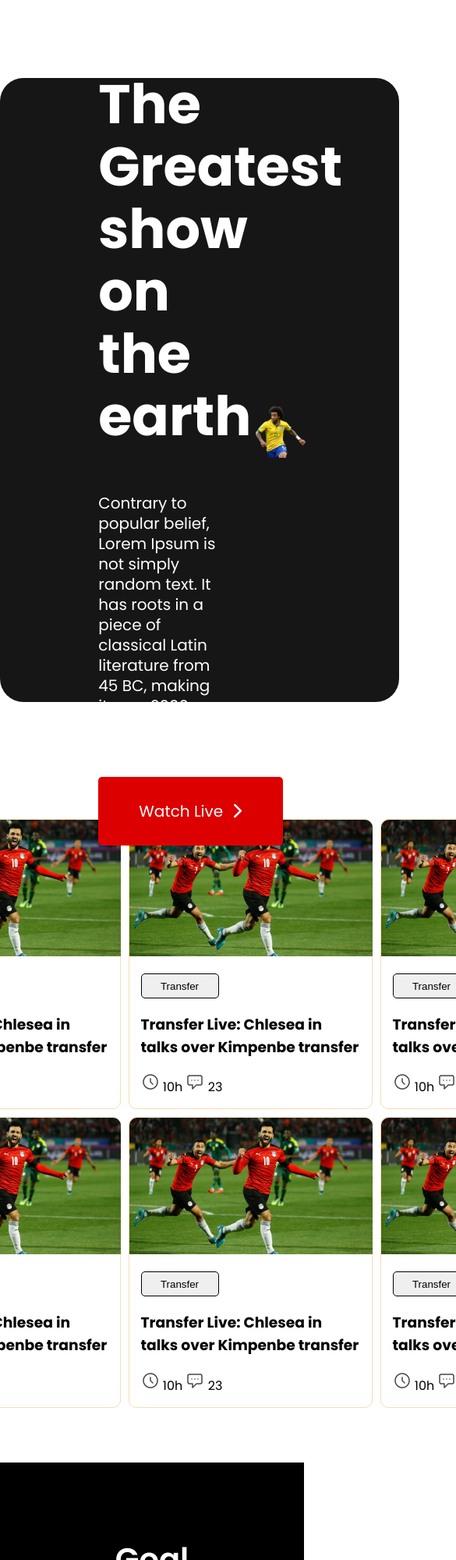
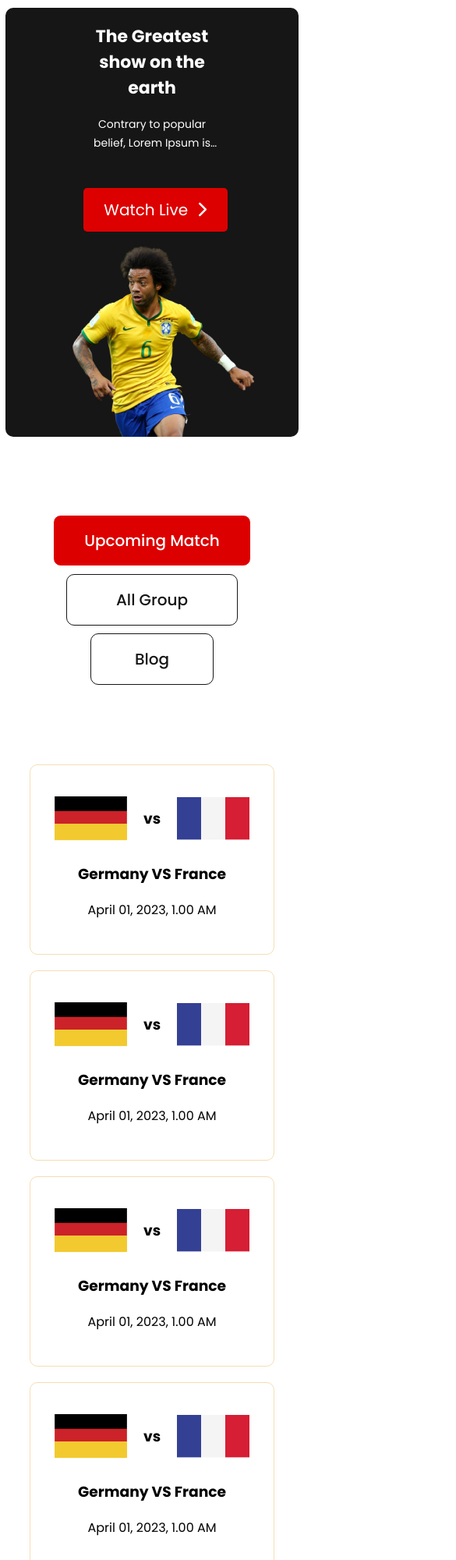
Before and after one commit to 0sraboni/fifa-world-cup, a plain HTML site: page index2.html in a window 390 px wide. Shown: the top 2000 px of the page at 78% size, 585 px wide, since content can reach past the window. Drawn offline with Linux system fonts and the light colour scheme.

Commit message:
smaill device responsive fixed

```diff
--- a/css/style.css
+++ b/css/style.css
@@ -68,17 +68,18 @@ body {
     width: 50%;
     float: right;
     margin: 20px;
-    /* padding: 2%; */
+    padding: 2%;
 }
 
 .half-width-header img {
     width: 100%;
-    margin-bottom: -5.1rem;
+    margin-bottom: -6.5rem;
 }
 
 
 /* Blog Section */
-.blogs-section {
+.blogs-section,
+.matches-section {
     display: flex;
     justify-content: center;
     align-items: center;
@@ -121,7 +122,8 @@ body {
     color: white;
 }
 
-.blog-section {
+.blog-section,
+.match-section {
     display: grid;
     grid-template-columns: repeat(3, 1fr);
     margin: 0 auto;
@@ -136,16 +138,23 @@ body {
     border-radius: 10px;
 }
 
+.match-section .match {
+    border: 1px solid wheat;
+    width: 312px;
+    height: 242px;
+    border-radius: 10px;
+}
+
 .blog .blog-info {
     padding: 15px;
 }
 
-.blog .blog-info-likes{
+.blog .blog-info-likes {
     display: flex;
     gap: 20px;
 }
 
-.blog .blog-info-like{
+.blog .blog-info-like {
     display: flex;
     align-items: center;
     gap: 10px;
@@ -158,6 +167,22 @@ body {
     width: 100px;
     height: 32px;
     border-radius: 5px;
+}
+
+/* Mathes Section */
+.match .match-flag {
+    width: 252px;
+    height: 136.18px;
+    display: flex;
+    justify-content: center;
+    align-items: center;
+    margin: 0 auto;
+    gap: 20px;
+}
+
+.match .match-info {
+    margin-top: -30px;
+    text-align: center;
 }
 
 /* Footer part */
@@ -202,7 +227,7 @@ footer h1 {
     text-decoration: underline;
 }
 
-.footer-social{
+.footer-social {
     display: flex;
     justify-content: center;
     align-items: center;
@@ -210,13 +235,167 @@ footer h1 {
     margin-top: 40px;
 }
 
-.footer-social a{
+.footer-social a {
     color: white;
     font-size: 2rem;
 }
-.footer-social a:nth-child(1):hover{
+
+.footer-social a:nth-child(1):hover {
     color: rgb(34, 34, 241);
 }
-.footer-social a:nth-child(3):hover{
+
+.footer-social a:nth-child(3):hover {
     color: rgb(0, 106, 245);
 }
+
+
+@media only screen and (max-width: 490px) {
+    .flexible-container {
+        display: block;
+        width: 45%;
+        height: 350px;
+        margin: 10px auto;
+        background: #161616;
+        border-radius: 10px;
+    }
+
+    .half-width {
+        width: 100%;
+        float: none;
+        margin: 0 auto;
+        padding: 0;
+    }
+
+    .half-width-header {
+        width: 233px;
+        height: 245px;
+        margin: 0 auto;
+    }
+
+    .half-width-header img {
+        width: 100%;
+        margin-left: 20%;
+        margin-top: 6.35rem;
+    }
+
+    .banner-text {
+        margin-top: -5rem;
+        font-size: 22px;
+        line-height: 33px;
+        text-align: center;
+    }
+
+    .banner-para {
+        font-family: 'Poppins';
+        font-style: normal;
+        font-weight: 400;
+        font-size: 14px;
+        line-height: 24px;
+        text-align: center;
+        display: -webkit-box;
+        -webkit-line-clamp: 2;
+        -webkit-box-orient: vertical;
+        overflow: hidden;
+    }
+
+    .link-button {
+        display: flex;
+        justify-content: center;
+        align-items: center;
+        padding: 8px 12px;
+        gap: 10px;
+        position: absolute;
+        margin-top: 2rem;
+        width: 161px;
+        height: 40px;
+        background: #DD0000;
+        border-radius: 5px;
+        font-weight: 400;
+        font-size: 20px;
+        color: #FFFFFF;
+    }
+
+    .blogs-section,
+    .matches-section {
+        display: block;
+        justify-content: center;
+        align-items: center;
+        margin: 0 auto;
+    }
+
+    .blogs-onclick {
+        display: block;
+        flex-direction: row;
+        justify-content: center;
+        align-items: center;
+        gap: 20px;
+        width: 312px;
+        height: 170px;
+        border-radius: 10px;
+        background-color: white;
+        margin: 100px auto;
+    }
+
+    .blogs-onclick a {
+        border: 1px solid;
+        margin-bottom: 10px;
+    }
+
+    .blogs-onclick a:nth-child(2) {
+        width: 70%;
+    }
+
+    .blogs-onclick a:nth-child(3) {
+        width: 50%;
+    }
+
+    .blog-section,
+    .match-section {
+        display: grid;
+        grid-template-columns: repeat(1, 1fr);
+        margin: 0 auto;
+        gap: 20px;
+        padding-top: 50px;
+        padding-bottom: 50px;
+        justify-items: center;
+    }
+
+    .footer-social {
+        display: block;
+        flex-direction: column;
+        justify-content: center;
+        align-items: center;
+        gap: 30px;
+        margin-top: 40px;
+    }
+
+    .footer-link {
+        font-size: 16px;
+    }
+}
+
+@media only screen and (min-width: 600px) {
+    .blog-section,
+    .match-section {
+        display: grid;
+        grid-template-columns: repeat(2, 1fr);
+        margin: 0 auto;
+        gap: 20px;
+        padding-top: 50px;
+        padding-bottom: 50px;
+        justify-items: center;
+    }
+}
+
+@media only screen and (min-width: 992px) {
+    .blog-section,
+    .match-section {
+        display: grid;
+        grid-template-columns: repeat(3, 1fr);
+        margin: 0 auto;
+        gap: 20px;
+        padding-top: 50px;
+        padding-bottom: 50px;
+        justify-items: center;
+    }
+}
--- a/index2.html
+++ b/index2.html
@@ -34,130 +34,82 @@
         </section>
 
 
-        <section class="blogs-section">
+        <section class="matches-section">
             <div class="blogs-onclick">
-                <a href="">Upcoming Match</a>
+                <a id="blog" href="./index2.html">Upcoming Match</a>
                 <a href="">All Group</a>
-                <a href="">Blog</a>
+                <a href="./index.html">Blog</a>
             </div>
-            <div class="blog-section">
-                <div class="blog">
-                    <img src="./assets/Blog Image.png" alt="">
-                    <div class="blog-info">
-                        <button class="blog-btn">Transfer</button>
-                    <h3>
-                        Transfer Live: Chlesea in talks over Kimpenbe transfer
-                    </h3>
-                    <div>
-                        <span>
-                            <img src="./assets/Time Icon.png" alt="">
-                            10h
-                        </span>
-                        <span>
-                            <img src="./assets/Chat Icon.png" alt="">
-                            23
-                        </span>
+            <div class="match-section">
+                <div class="match">
+                    <div class="match-flag">
+                        <img src="./assets/germany Flag.png" alt="">
+                        <h3>vs</h3>
+                        <img src="./assets/Flag.png" alt="">
                     </div>
-                </div>
-                </div>
-
-                <div class="blog">
-                    <img src="./assets/Blog Image.png" alt="">
-                    <div class="blog-info">
-                        <button class="blog-btn">Transfer</button>
-                    <h3>
-                        Transfer Live: Chlesea in talks over Kimpenbe transfer
-                    </h3>
-                    <div>
-                        <span>
-                            <img src="./assets/Time Icon.png" alt="">
-                            10h
-                        </span>
-                        <span>
-                            <img src="./assets/Chat Icon.png" alt="">
-                            23
-                        </span>
-                    </div>
+                    <div class="match-info">
+                        <h3>Germany VS France </h3>
+                        <p>April 01, 2023, 1.00 AM</p>
                     </div>
                 </div>
 
-                <div class="blog">
-                    <img src="./assets/Blog Image.png" alt="">
-                    <div class="blog-info">
-                        <button class="blog-btn">Transfer</button>
-                    <h3>
-                        Transfer Live: Chlesea in talks over Kimpenbe transfer
-                    </h3>
-                    <div>
-                        <span>
-                            <img src="./assets/Time Icon.png" alt="">
-                            10h
-                        </span>
-                        <span>
-                            <img src="./assets/Chat Icon.png" alt="">
-                            23
-                        </span>
+                <div class="match">
+                    <div class="match-flag">
+                        <img src="./assets/germany Flag.png" alt="">
+                        <h3>vs</h3>
+                        <img src="./assets/Flag.png" alt="">
                     </div>
+                    <div class="match-info">
+                        <h3>Germany VS France </h3>
+                        <p>April 01, 2023, 1.00 AM</p>
                     </div>
                 </div>
 
-                <div class="blog">
-                    <img src="./assets/Blog Image.png" alt="">
-                    <div class="blog-info">
-                        <button class="blog-btn">Transfer</button>
-                    <h3>
-                        Transfer Live: Chlesea in talks over Kimpenbe transfer
-                    </h3>
-                    <div>
-                        <span>
-                            <img src="./assets/Time Icon.png" alt="">
-                            10h
-                        </span>
-                        <span>
-                            <img src="./assets/Chat Icon.png" alt="">
-                            23
-                        </span>
+                <div class="match">
+                    <div class="match-flag">
+                        <img src="./assets/germany Flag.png" alt="">
+                        <h3>vs</h3>
+                        <img src="./assets/Flag.png" alt="">
                     </div>
+                    <div class="match-info">
+                        <h3>Germany VS France </h3>
+                        <p>April 01, 2023, 1.00 AM</p>
                     </div>
                 </div>
 
-                <div class="blog">
-                    <img src="./assets/Blog Image.png" alt="">
-                    <div class="blog-info">
-                        <button class="blog-btn">Transfer</button>
-                    <h3>
-                        Transfer Live: Chlesea in talks over Kimpenbe transfer
-                    </h3>
-                    <div>
-                        <span>
-                            <img src="./assets/Time Icon.png" alt="">
-                            10h
-                        </span>
-                        <span>
-                            <img src="./assets/Chat Icon.png" alt="">
-                            23
-                        </span>
+                <div class="match">
+                    <div class="match-flag">
+                        <img src="./assets/germany Flag.png" alt="">
+                        <h3>vs</h3>
+                        <img src="./assets/Flag.png" alt="">
                     </div>
+                    <div class="match-info">
+                        <h3>Germany VS France </h3>
+                        <p>April 01, 2023, 1.00 AM</p>
                     </div>
                 </div>
 
-                <div class="blog">
-                    <img src="./assets/Blog Image.png" alt="">
-                    <div class="blog-info">
-                        <button class="blog-btn">Transfer</button>
-                    <h3>
-                        Transfer Live: Chlesea in talks over Kimpenbe transfer
-                    </h3>
-                    <div>
-                        <span>
-                            <img src="./assets/Time Icon.png" alt="">
-                            10h
-                        </span>
-                        <span>
-                            <img src="./assets/Chat Icon.png" alt="">
-                            23
-                        </span>
+                <div class="match">
+                    <div class="match-flag">
+                        <img src="./assets/germany Flag.png" alt="">
+                        <h3>vs</h3>
+                        <img src="./assets/Flag.png" alt="">
                     </div>
+                    <div class="match-info">
+                        <h3>Germany VS France </h3>
+                        <p>April 01, 2023, 1.00 AM</p>
+                    </div>
+                </div>
+
+                <div class="match">
+                    <div class="match-flag">
+                        <img src="./assets/germany Flag.png" alt="">
+                        <h3>vs</h3>
+                        <img src="./assets/Flag.png" alt="">
+                    </div>
+                    <div class="match-info">
+                        <h3>Germany VS France </h3>
+                        <p>April 01, 2023, 1.00 AM</p>
                     </div>
                 </div>
 
@@ -179,6 +131,11 @@
             <a href="">Goal App</a>
             <a href="">Goal Live</a>
         </div>
+        <div class="footer-social">
+            <a href=""><i class="fa-brands fa-facebook"></i></a>
+            <a href=""><i class="fa-brands fa-github"></i></a>
+            <a href=""><i class="fa-brands fa-twitter"></i></a>
+        </div>
     </footer>
 </body>
 
```
